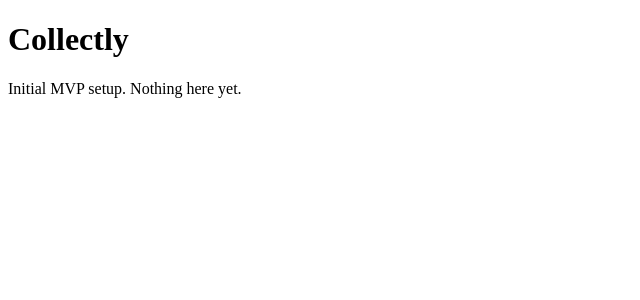
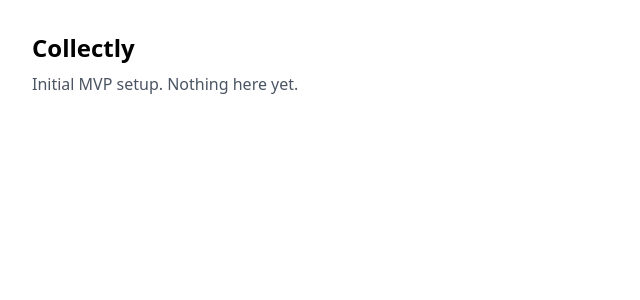
Before and after one commit to braceo/collectly, a Next.js app: page / in a window 1280 px wide. Shown: the top 300 px of the page, without its empty margins (0-640 px from the left). Built offline with nearby package versions, Linux system fonts and the light colour scheme.

Commit message:
Create layout.tsx

```diff
--- /dev/null
+++ b/src/app/layout.tsx
@@ -0,0 +1,15 @@
+import './globals.css';
+import type { Metadata } from 'next';
+
+export const metadata: Metadata = {
+  title: 'Collectly',
+  description: 'Seller-focused collection storefront',
+};
+
+export default function RootLayout({ children }: { children: React.ReactNode }) {
+  return (
+    <html lang="en">
+      <body>{children}</body>
+    </html>
+  );
+}
```
